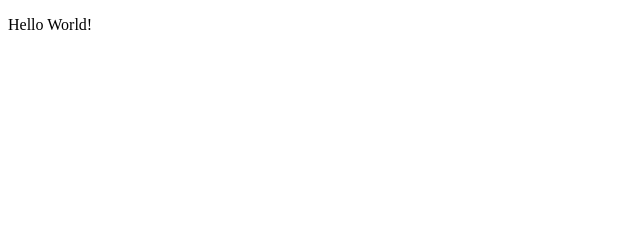
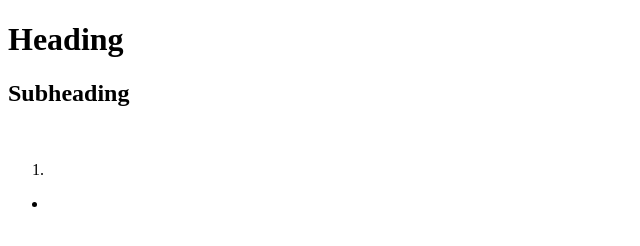
Before and after one commit to Combatd/code-school-homepage-spec, a plain HTML site: page index.html in a window 1280 px wide. Shown: the whole page, without its empty margins (0-640 px from the left). Drawn offline with Linux system fonts and the light colour scheme.

Commit message:
Push basic html template

```diff
--- a/index.html
+++ b/index.html
@@ -3,9 +3,38 @@
 <head>
   <meta charset="UTF-8">
   <meta name="viewport" content="width=device-width, initial-scale=1.0">
-  <title>Document</title>
+  <title>Code School</title>
 </head>
 <body>
-  <p>Hello World!</p>
+  <header>
+    <nav>
+
+    </nav>
+  </header>
+  <h1>
+    Heading
+  </h1>
+  <h2>
+    Subheading
+  </h2>
+  <main>
+    <img src="" alt="">
+
+    <p>
+
+    </p>
+
+    <a href=""></a>
+
+    <ol>
+      <li></li>
+    </ol>
+
+    <ul>
+      <li></li>
+    </ul>
+
+    <i></i>
+  </main>
 </body>
 </html>
```
